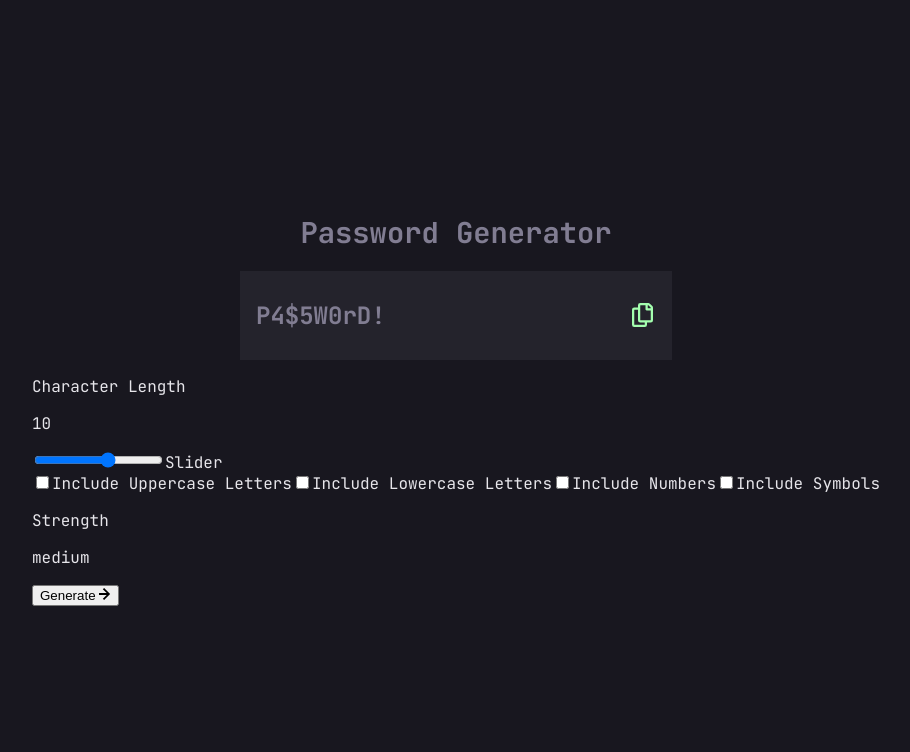
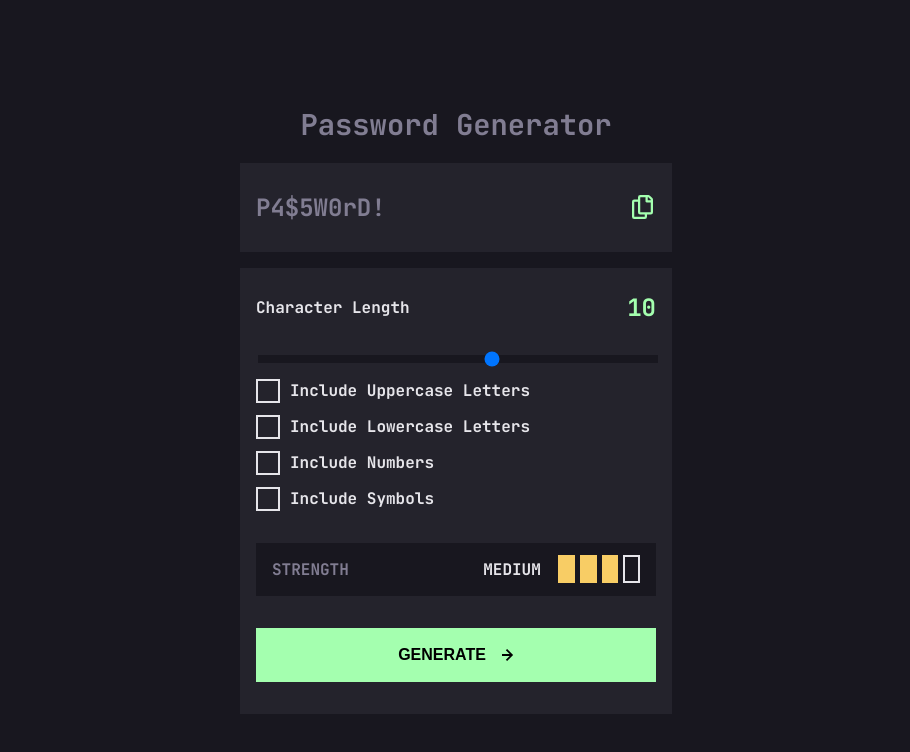
Before and after one commit to BM-Daniel/password_generator, a React (Vite) app: page / in a window 1280 px wide. Shown: the top 752 px of the page, without its empty margins (184-1094 px from the left). Built offline with nearby package versions, Linux system fonts and the light colour scheme.

Commit message:
Changes to checkbox

```diff
--- a/src/styles/Shared.style.ts
+++ b/src/styles/Shared.style.ts
@@ -120,31 +120,6 @@
         background: var(--neon-green);
         height: 0.5rem;
       }
-
-      /* ----------------------------------- */
-
-      /* &::-ms-track {
-        width: 100%;
-        height: 0.5rem;
-        background: red;
-        border-color: red;
-        border-radius: 5px;
-      } */
-
-      /* Filled part (progress) for IE and Edge */
-      /* &::-ms-fill-lower {
-        background: yellow;
-        border-radius: 5px;
-        border: solid red 2px;
-      } */
-
-      /* Unfilled part for IE and Edge */
-      /* &::-ms-fill-upper {
-        background: var(--very-dark-grey);
-        background: red;
-        border: solid red 2px;
-        border-radius: 5px;
-      } */
     }
 
     & > label {
@@ -152,7 +127,7 @@
     }
 
     & .checkboxes {
-      /* & label {
+      & label {
         display: block;
         position: relative;
         margin-bottom: 12px;
@@ -164,7 +139,6 @@
         display: flex;
         align-items: center;
         gap: 10px;
-      }
 
         & input {
           opacity: 0;
@@ -178,19 +152,17 @@
           width: 20px;
           height: 20px;
           background-color: transparent;
-      } */
+        }
+      }
 
-      /* & label:hover input ~ span {
+      & label:hover input ~ span {
         border: solid var(--neon-green) 2px;
-      } */
+      }
 
-      /* & label input:checked ~ span {
+      & label input:checked ~ span {
         background-color: var(--neon-green);
-      } */
-
-      /* & label input:checked ~ span:after {
-        content: "\2713";
-      } */
+        border: solid var(--neon-green) 2px;
+      }
     }
 
     & .strength {
```
Lines whose indentation alone changed are shown as unchanged.
